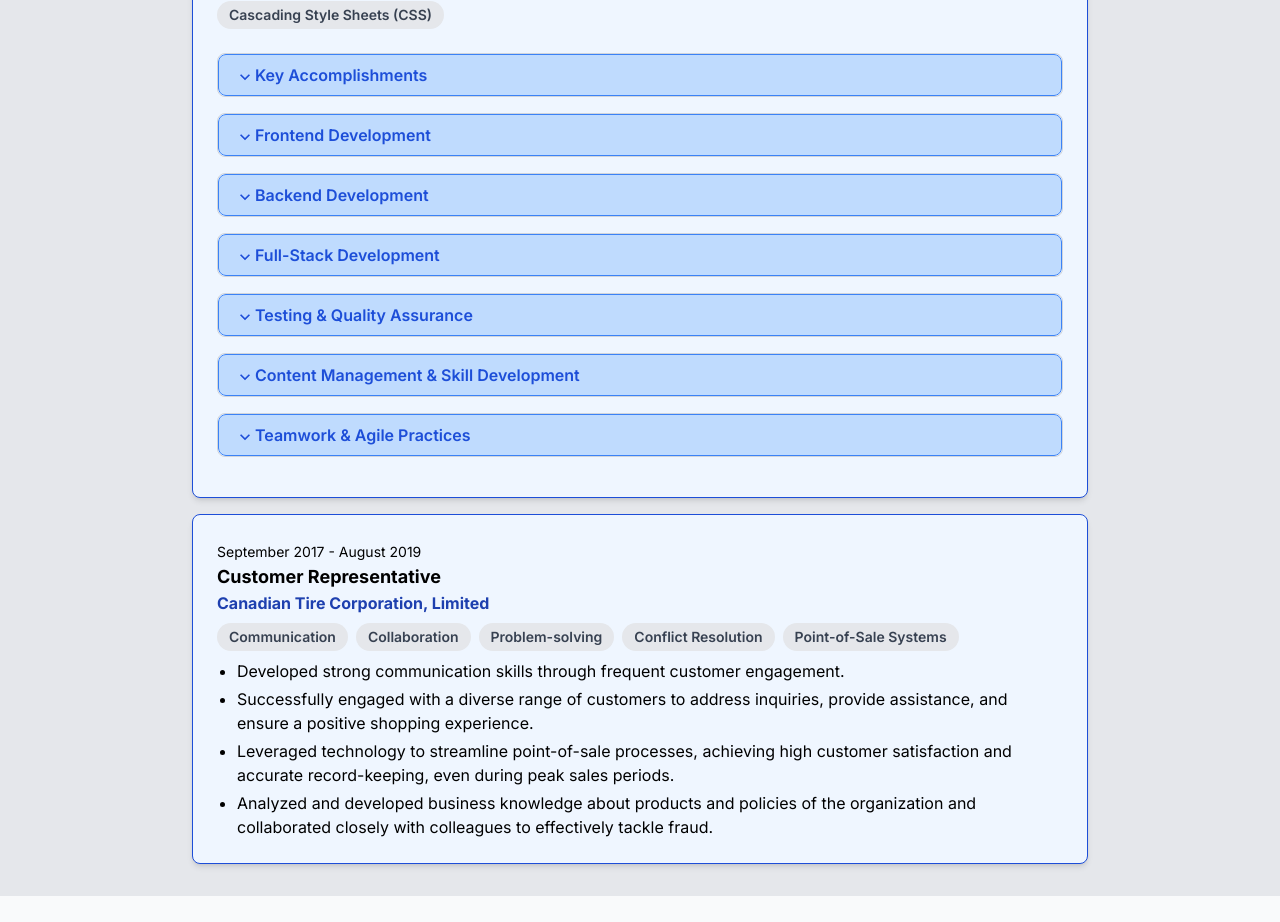
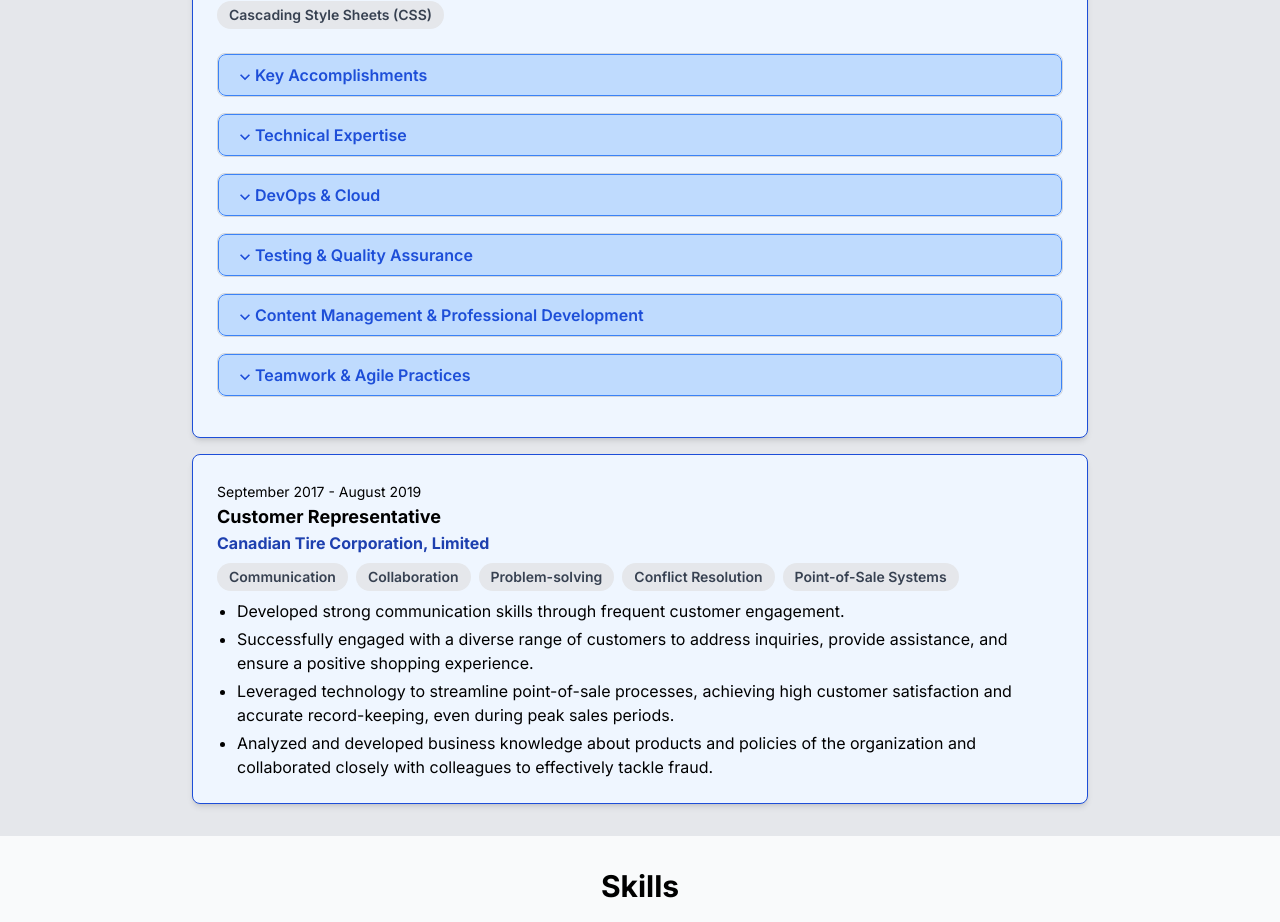
Before and after one commit to YashKapoor1102/Portfolio-Website, a Next.js app: page / in a window 1280 px wide. Shown: the part 1600-2522 px from the top of the page. Built offline with nearby package versions, Linux system fonts and the light colour scheme.

Commit message:
Reorganized work experience categories for clarity and focus

```diff
--- a/src/app/components/WorkExperience.tsx
+++ b/src/app/components/WorkExperience.tsx
@@ -28,42 +28,39 @@ const WorkExperience: React.FC = () => {
             categories: {
                 'Key Accomplishments': [
                     'Developed an optimized ticket management system for managed service providers using React, Node.js, and Elasticsearch, resulting in a 33% increase in operational efficiency and a 20% improvement in data consistency.',
-                    "Enhanced the Customer Security Dashboard using React and Node.js by integrating SentinelOne's API to update endpoint security policy names. Implemented secure backend calls with JavaScript libraries like Axios, tested the integration with Postman, and updated the frontend to display the changes dynamically.",
-                    'Designed and implemented a new setup screen for Sophos Central Integration using React, enabling users to configure and validate API credentials directly with the Sophos Central API. Integrated secure backend storage in Elasticsearch, improving usability, automating setup, and streamlining the integration process.',
+                    'Designed and developed a breadcrumb navigation system using React, Redux, Node.js, and CSS, improving user experience by making navigation intuitive and visually consistent across pages.',
+                    'Designed and implemented a setup screen for Sophos Central Integration in the dashboard using React and Node.js, enabling users to configure and validate API credentials directly with the Sophos Central API. Integrated secure backend storage in Elasticsearch, improving usability, automating setup, and streamlining the integration process.',
                     'Engineered and deployed RESTful APIs within a microservices architecture using Docker and Kubernetes, improving system scalability and reducing deployment times by 30%.',
+                    'Redesigned the status configuration screen in the Customer Security Dashboard to sync Barracuda SKOUT XDR and ConnectWise ticket statuses. Developed the frontend user interface using React and backend logic with HTTP request libraries to automate status updates via the ConnectWise API.',
                 ],
 
-                'Frontend Development': [
-                    'Addressed timeout issues by implementing dynamic search functionality for ConnectWise company names using React hooks and advanced JavaScript concepts, improving usability and performance.',
+                'Technical Expertise': [
+                    'Built dynamic search functionality for ConnectWise company name lookups using React hooks and JavaScript, improving usability and performance.',
                     'Implemented and tested responsive layouts using CSS media queries, ensuring the dashboard delivered a seamless user experience across devices, improving accessibility for users on mobile and desktop platforms.',
-                    'Designed and developed a breadcrumb navigation system using React, Redux, and CSS, improving user experience by making navigation intuitive and visually consistent across pages.',
+                    'Reviewed and updated the entire codebase to align HTTP status codes with RESTful standards, improving API reliability and developer experience.',
+                    "Enhanced the Customer Security Dashboard using React and Node.js by integrating SentinelOne's API to update endpoint security policy names. Implemented secure backend calls with JavaScript libraries like Axios, tested the integration with Postman, and updated the frontend to display the changes dynamically.",
+                    "Generated anonymized demo data for the Customer Security Dashboard by fetching key datasets from external APIs and querying Elasticsearch to retrieve relevant data. Automated data generation scheduling using cron jobs with Node.js to provide sales engineers with continuously refreshed data for secure and effective demonstrations.",
                 ],
 
-                'Backend Development': [
-                    'Reviewed and updated the entire codebase to align HTTP status codes with RESTful standards, improving API reliability and developer experience.',
-                    'Spearheaded the implementation of Ingest and Logstash pipelines, enhancing data collection and processing workflows.',
+                'DevOps & Cloud': [
+                    'Led the implementation of Ingest and Logstash pipelines, enhancing data collection and processing workflows.',
                     'Gained hands-on experience with AWS S3 by managing, storing, and retrieving images in S3 buckets.',
                     'Improved the reliability of the CloudTrail feature in the Customer Security Dashboard by leveraging AWS S3, AWS Simple Notification Service, and AWS CloudTrail to ensure accurate data retrieval. Designed user alerts for missing events, developed unit tests with Jest, and enhanced functionality using Axios and Fetch API.',
                     'Automated ticket data processing and archiving workflows using cron jobs scheduled through GCP Cloud Scheduler, minimizing manual intervention and optimizing data management processes.',
                 ],
 
-                'Full-Stack Development': [
-                    'Redesigned the status configuration screen in the Customer Security Dashboard to sync Barracuda SKOUT XDR and ConnectWise ticket statuses. Developed the frontend user interface using React and backend logic with HTTP request libraries to automate status updates via the ConnectWise API.',
-                    "Generated anonymized demo data for the Customer Security Dashboard by fetching key datasets from external APIs and querying Elasticsearch to retrieve relevant data. Automated data generation scheduling using cron jobs with Node.js to provide sales engineers with continuously refreshed data for secure and effective demonstrations."
+                'Testing & Quality Assurance': [
+                    'Spearheaded the implementation of unit, integration, and regression tests across the codebase, achieving 100% test coverage using Jest and React Testing Library. Integrated these tests into the CI/CD pipeline, ensuring continuous validation and significantly enhancing reliability and usability.'
                 ],
 
-                'Testing & Quality Assurance': [
-                    'Led the implementation of unit, integration, and regression tests across the codebase, achieving 100% test coverage using Jest and React Testing Library. Integrated these tests into the CI/CD pipeline, ensuring continuous validation and significantly enhancing reliability and usability.'
-                ],
-
-                'Content Management & Skill Development': [
+                'Content Management & Professional Development': [
                     'Managed and updated integration descriptions, images, and logos on the integrations page of the Customer Security Dashboard using a Content Management System (CMS), ensuring accurate and visually consistent content representation.',
                     'Completed a UDemy course on TypeScript, JavaScript, React, Redux, and Node.js to enhance development skills.',
                 ],
 
                 'Teamwork & Agile Practices': [
-                    'Engaged in three-week sprints, involving daily stand-up meetings, utilization of Jira and Confluence, and delivering demo presentations.',
-                    'Effectively collaborated with cross-functional teams in an Agile (SCRUM) environment to guarantee timely and efficient delivery of high-quality software products.',
+                    'Collaborated effectively in Agile SCRUM teams, contributing to three-week sprints, daily stand-ups, and delivering impactful demo presentations.',
+                    'Utilized Git for version control and Jira for project tracking and task management, while leveraging Confluence for documentation and team collaboration, ensuring the timely delivery of high-quality software solutions.'
                 ],
             }
         },
```
